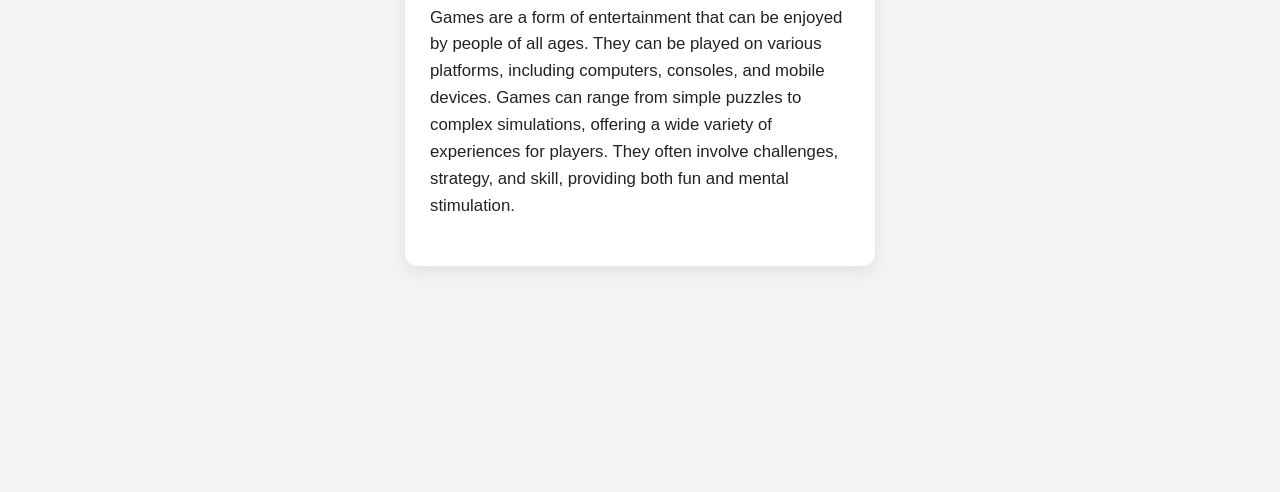
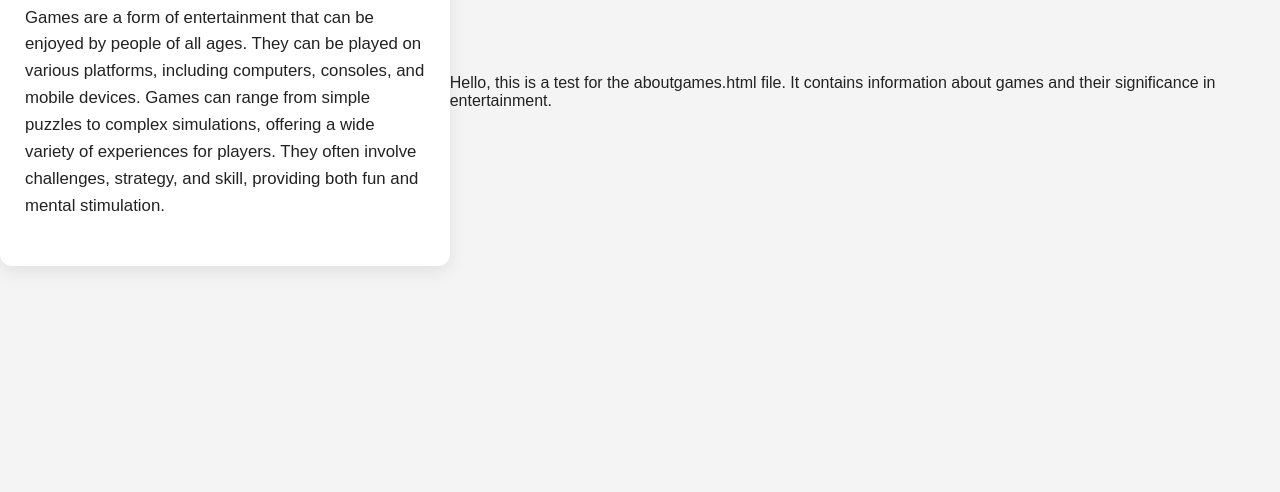
Before and after one commit to MalachiteeVR/test, a plain HTML site: page aboutgames.html in a window 1280 px wide. Shown: the part 308-800 px from the top of the page. Drawn offline with Linux system fonts and the light colour scheme.

Commit message:
Updated HTML

```diff
--- a/aboutgames.html
+++ b/aboutgames.html
@@ -41,5 +41,5 @@
         <h1>About Games</h1>
         <p>Games are a form of entertainment that can be enjoyed by people of all ages. They can be played on various platforms, including computers, consoles, and mobile devices. Games can range from simple puzzles to complex simulations, offering a wide variety of experiences for players. They often involve challenges, strategy, and skill, providing both fun and mental stimulation.</p>
     </div>
-
+    Hello, this is a test for the aboutgames.html file. It contains information about games and their significance in entertainment.
 </html>
```
